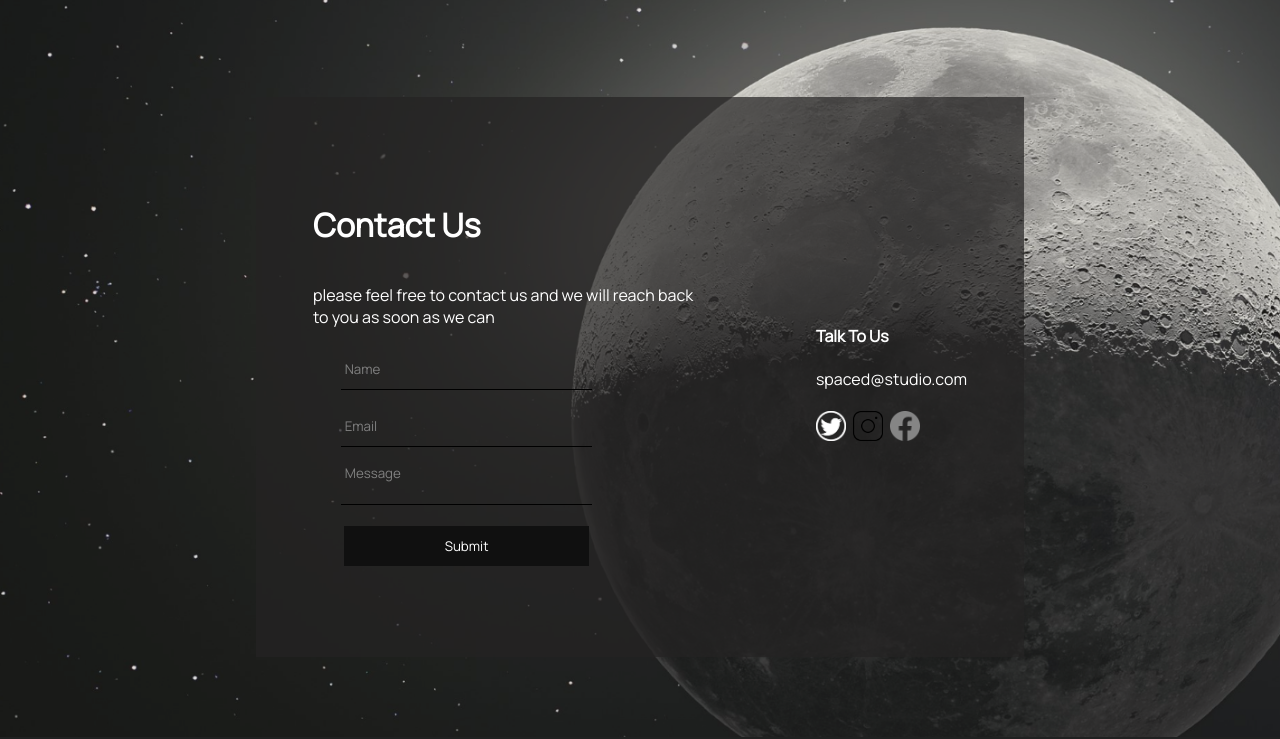
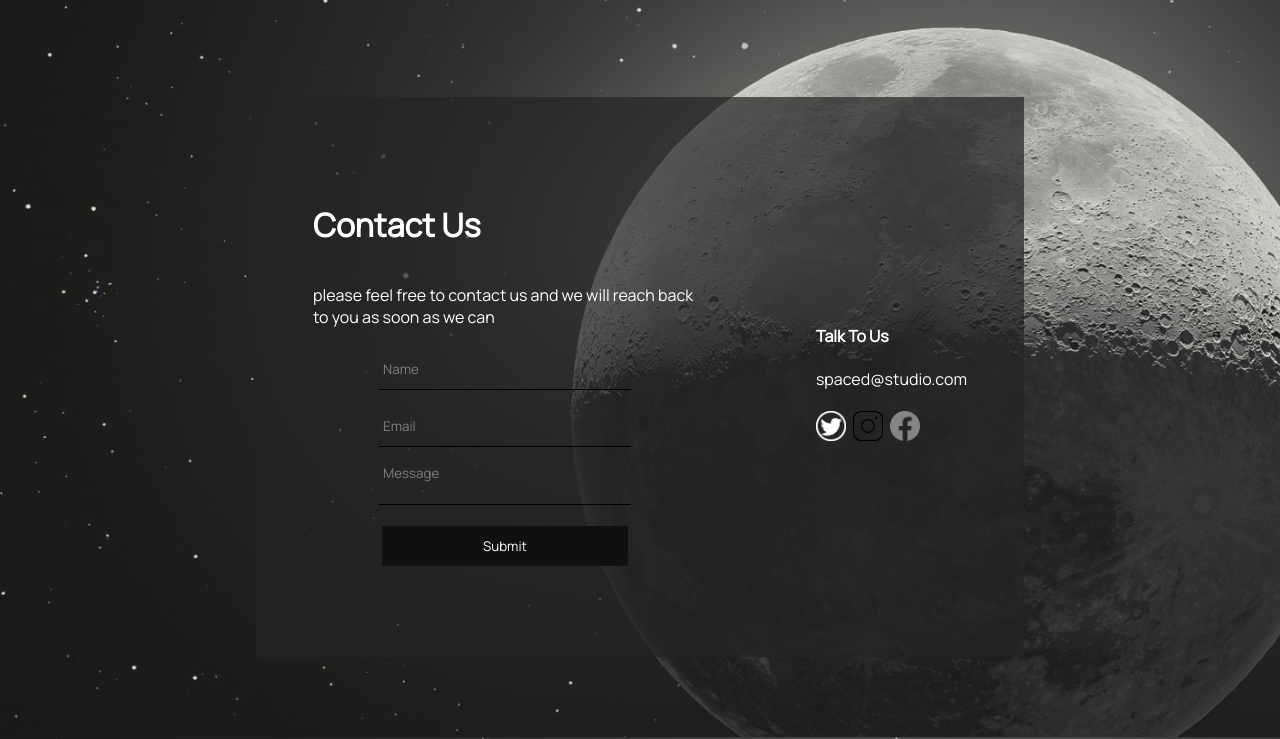
Before and after one commit to Artiye/AstronomyWeb, a PHP site: page /contact.html in a window 1280 px wide. Shown: the part 63-802 px from the top of the page. Run offline with PHP 8.4, Linux system fonts and the light colour scheme.

Commit message:
alignment of form fixed center

```diff
--- a/contact.css
+++ b/contact.css
@@ -19,6 +19,7 @@ body{
 main{
     height:90%;
     width:100%;
+   padding-bottom: 20px;
 }
 
 .contact{
@@ -46,9 +47,9 @@ main{
 }
 
 .form-group{
+    align-self: center;
     width: 80%;
     position: relative;
-    /* border-bottom: 1px solid black; */
     margin-bottom: 5px;
     display: flex;
     flex-direction: column;
```
